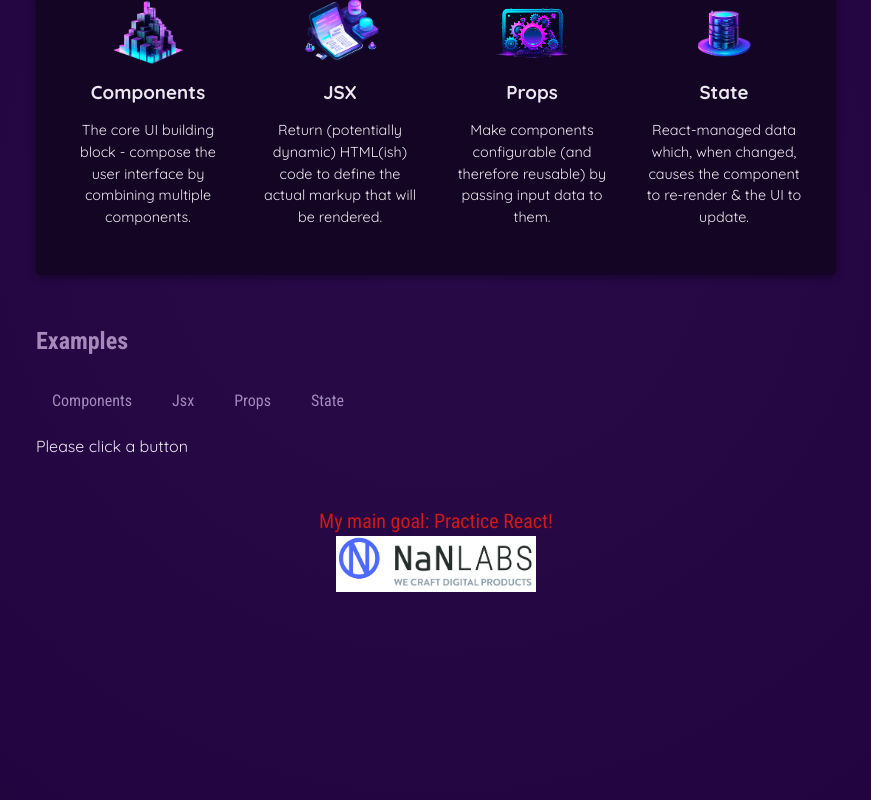
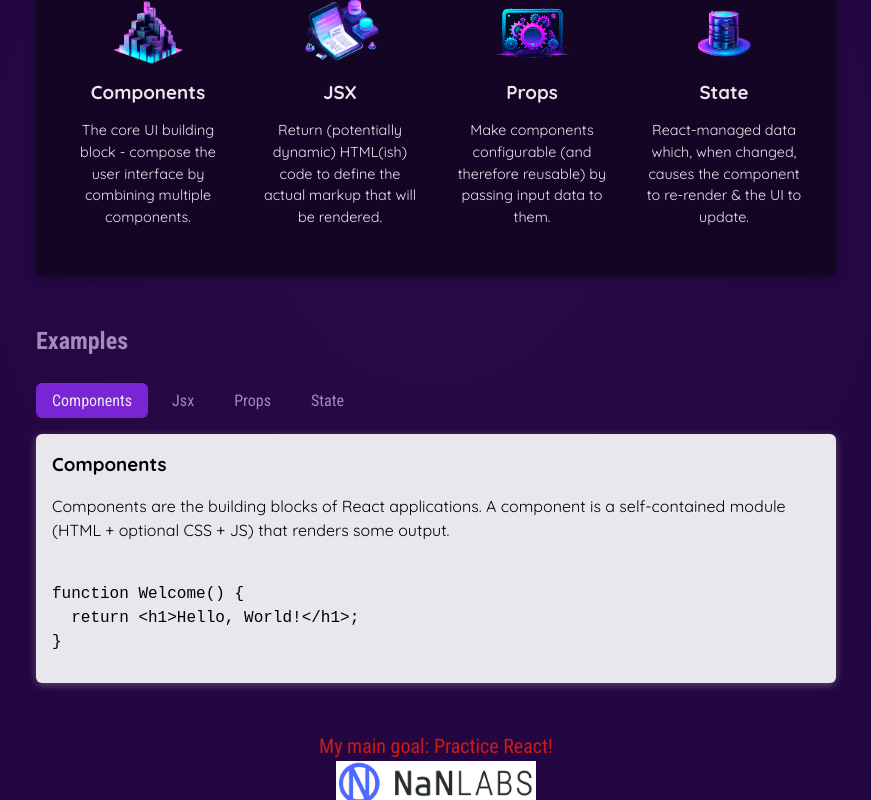
Before and after one commit to LucianoPompilio/ReactEssentials, a React (Vite) app: page / in a window 1280 px wide. Both pictures are taken after a click on the button "Components". Shown: the part 424-1224 px from the top of the page, without its empty margins (204-1075 px from the left). Built offline with nearby package versions, Linux system fonts and the light colour scheme.

Commit message:
new dinamics bottons

```diff
--- a/src/App.jsx
+++ b/src/App.jsx
@@ -1,15 +1,17 @@
+import { useState } from 'react';
 import { CORE_CONCEPTS } from './data';
 import Header from './components/Header.jsx';
 import MainGoal from './components/MainGoal.jsx';
 import CoreConcepts from './components/CoreConcepts.jsx';
 import TabButton from './components/TabButton.jsx';
-
+import { EXAMPLES } from './data.js';
 
 function App() {
+  const [selectedTopic, setSelectedTopic] = useState(null);
   let tabContent = 'Please click a button'
   function  handleSelect (selectedButton) {
-    tabContent = selectedButton;
-    console.log(tabContent);
+    setSelectedTopic(selectedButton);
+    console.log(selectedTopic);
   }
   return (
     <div>
@@ -27,12 +29,21 @@
         <section id="examples">
           <h2>Examples</h2>
           <menu>
-            <TabButton onSelect={() => handleSelect('Components')}>Components</TabButton>
-            <TabButton onSelect={() => handleSelect('Jsx')}>Jsx</TabButton>
-            <TabButton onSelect={() => handleSelect('Props')}>Props</TabButton>
-            <TabButton onSelect={() => handleSelect('State')}>State</TabButton>
+            <TabButton isSelected={selectedTopic === 'components'} onSelect={() => handleSelect('components')}>Components</TabButton>
+            <TabButton isSelected={selectedTopic === 'jsx'} onSelect={() => handleSelect('jsx')}>Jsx</TabButton>
+            <TabButton isSelected={selectedTopic === 'props'} onSelect={() => handleSelect('props')}>Props</TabButton>
+            <TabButton isSelected={selectedTopic === 'state'} onSelect={() => handleSelect('state')}>State</TabButton>
           </menu>
-          {tabContent}
+          {!selectedTopic && <p> Please select a topic.</p>}
+           {selectedTopic && (
+            <div id="tab-content"style={{ color: 'black' }}>
+              <h3>{EXAMPLES[selectedTopic].title}</h3>
+              <p>{EXAMPLES[selectedTopic].description}</p>
+              <pre>
+                <code>{EXAMPLES[selectedTopic].code}</code>
+              </pre>
+          </div>
+          )}
         </section>
       </main>
       <MainGoal></MainGoal>
--- /dev/null
+++ b/src/components/Header.css
@@ -0,0 +1,27 @@
+header {
+  text-align: center;
+  margin: 3rem 0;
+}
+
+header img {
+  height: 5rem;
+  width: 10rem;
+  object-fit: cover;
+}
+
+header h1 {
+  margin: 0;
+  font-family: "Roboto Condensed", sans-serif;
+  font-size: 5rem;
+  background: linear-gradient(40deg, #ea00ff, #ea00ff, #03d5ff, #03d5ff);
+  -webkit-background-clip: text;
+  -webkit-text-fill-color: transparent;
+  filter: drop-shadow(0 2px 8px rgba(0, 0, 0, 0.5));
+}
+
+header #titulo {
+  margin: 0;
+  font-size: 1.25rem;
+  color: #19ce22;
+  font-family: "Roboto Condensed", sans-serif;
+}
--- a/src/components/TabButton.jsx
+++ b/src/components/TabButton.jsx
@@ -1,8 +1,8 @@
-export default function TabButton({children, onSelect}) {
+export default function TabButton({children, onSelect, isSelected}) {
 
     return (
   <li>
-    <button onClick={onSelect}>{children}</button>
+    <button className={isSelected ? 'active': undefined} onClick={onSelect}>{children}</button>
     </li>
     );
 }
--- a/src/data.js
+++ b/src/data.js
@@ -2,6 +2,7 @@
 import propsImg from './assets/config.png';
 import jsxImg from './assets/jsx-ui.png';
 import stateImg from './assets/state-mgmt.png';
+
 
 export const CORE_CONCEPTS = [
   {
@@ -29,3 +30,54 @@
       'React-managed data which, when changed, causes the component to re-render & the UI to update.',
   },
 ];
+
+export const EXAMPLES = {
+  components: {
+    title: 'Components',
+    description:
+      'Components are the building blocks of React applications. A component is a self-contained module (HTML + optional CSS + JS) that renders some output.',
+    code: `
+function Welcome() {
+  return <h1>Hello, World!</h1>;
+}`,
+  },
+  jsx: {
+    title: 'JSX',
+    description:
+      'JSX is a syntax extension to JavaScript. It is similar to a template language, but it has full power of JavaScript (e.g., it may output dynamic content).',
+    code: `
+<div>
+  <h1>Welcome {userName}</h1>
+  <p>Time to learn React!</p>
+</div>`,
+  },
+  props: {
+    title: 'Props',
+    description:
+      'Components accept arbitrary inputs called props. They are like function arguments.',
+    code: `
+function Welcome(props) {
+  return <h1>Hello, {props.name}</h1>;
+}`,
+  },
+  state: {
+    title: 'State',
+    description:
+      'State allows React components to change their output over time in response to user actions, network responses, and anything else.',
+    code: `
+function Counter() {
+  const [isVisible, setIsVisible] = useState(false);
+
+  function handleClick() {
+    setIsVisible(true);
+  }
+
+  return (
+    <div>
+      <button onClick={handleClick}>Show Details</button>
+      {isVisible && <p>Amazing details!</p>}
+    </div>
+  );
+}`,
+  },
+};
--- a/src/index.jsx
+++ b/src/index.jsx
@@ -2,6 +2,6 @@
 
 import App from "./App.jsx";
 import "./index.css";
-
+import "./components/Header.css";
 const entryPoint = document.getElementById("root");
 ReactDOM.createRoot(entryPoint).render(<App />);
```
Also changed, not shown: 2 other files (tests, documents, lock files or other folders).
